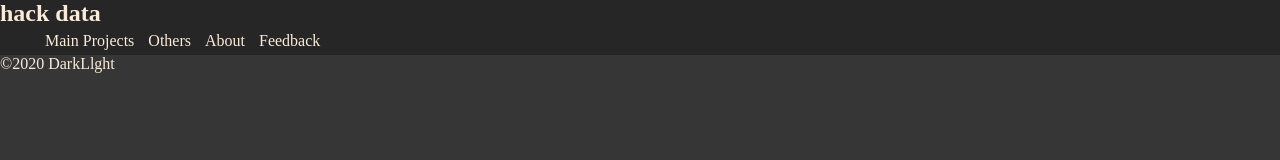
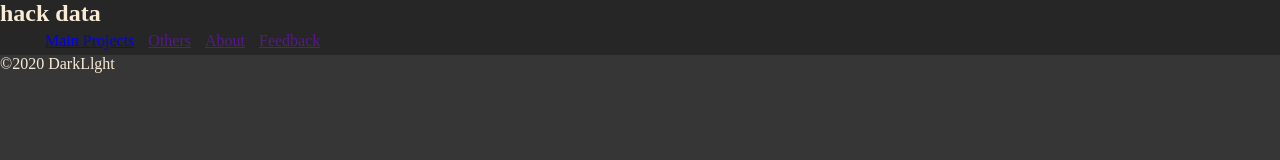
Before and after one commit to h4ckdata/h4ckdata.github.io, a plain HTML site: page index.html in a window 1280 px wide. Drawn offline with Linux system fonts and the light colour scheme.

Commit message:
Update index.html

```diff
--- a/index.html
+++ b/index.html
@@ -9,10 +9,10 @@
          <nav>
            <h1>hack data</h1>
           <ul>
-            <li><a href="krunker.io"></a>Main Projects </li>
-            <li><a href=""></a>Others</li>
-            <li><a href=""></a>About</li>
-            <li><a href=""></a>Feedback</li>
+            <li><a href="https://krunker.io/">Main Projects</a> </li>
+            <li><a href="">Others</a></li>
+            <li><a href="">About</a></li>
+            <li><a href="">Feedback</a></li>
           </ul>
          </nav>
        </header>
```
